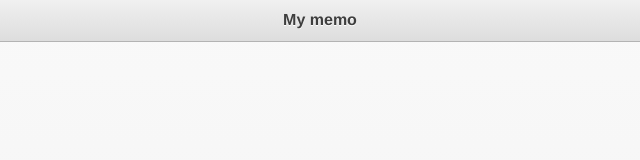
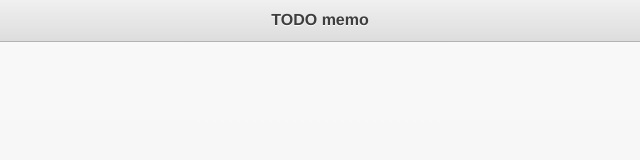
Before and after one commit to suzuki-y-lateral/TodoApp, a website: page www/index.html in a window 1280 px wide. Shown: the full height of the page, 320-960 px from the left. Drawn offline with Linux system fonts and the light colour scheme.

Commit message:
見出し変更

```diff
--- a/www/index.html
+++ b/www/index.html
@@ -14,7 +14,7 @@
 <body>
     <div data-role="page" id="list-page">
         <div data-role="header" data-position="fixed" data-theme="c">
-            <h1>My memo</h1>
+            <h1>TODO memo</h1>
             <a href="#add-page" data-icon="add" class="ui-btn-right">Add</a>
         </div>
         <div data-role="content">
```
